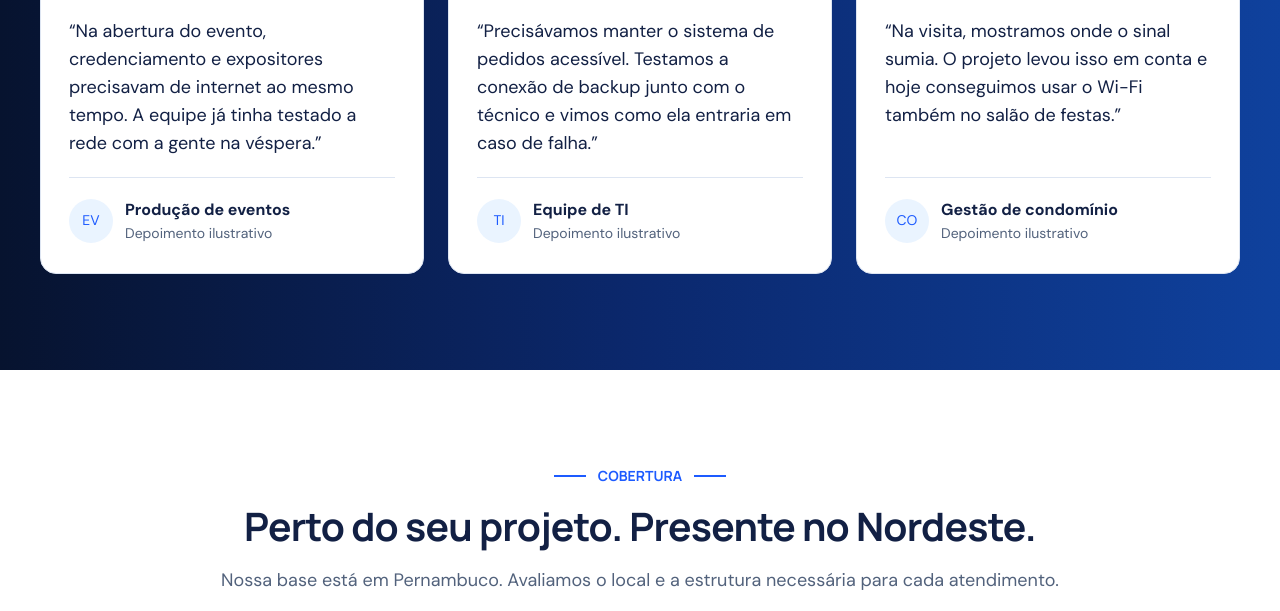
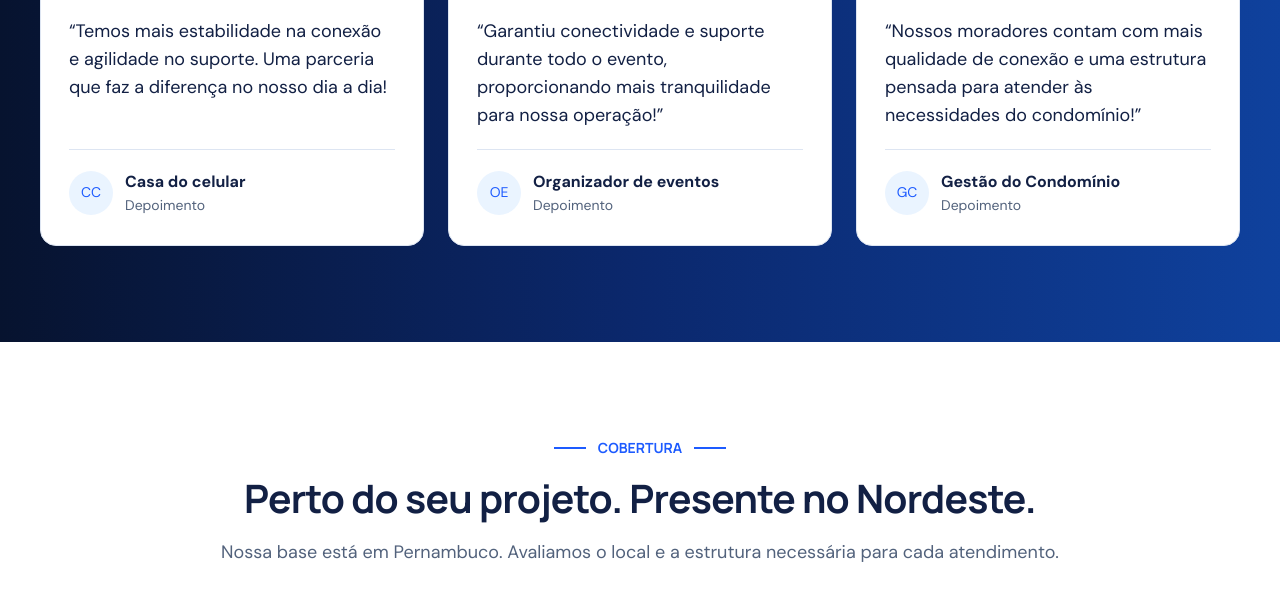
Before and after one commit to arthurcant/site-institucional-asterlink, a plain HTML site: page index.html in a window 1280 px wide. Shown: the part 6957-7568 px from the top of the page. Drawn offline with Linux system fonts and the light colour scheme.

Commit message:
atualização do index.html

```diff
--- a/index.html
+++ b/index.html
@@ -424,40 +424,34 @@ Infraestrutura e manutenção planejadas</p>
           <div class="grid-three testimonials">
             <figure class="testimonial">
               <img class="stars" src="assets/figma/12-285-imgCincoEstrelas.svg" alt="5 estrelas" loading="lazy" decoding="async">
-              <blockquote class="" data-figma-text="104:10">
-                “Na abertura do evento, credenciamento e expositores precisavam de internet ao mesmo tempo. A equipe já tinha testado a rede com a gente na véspera.”
-              </blockquote>
+              <blockquote class="" data-figma-text="104:10">“Temos mais estabilidade na conexão e agilidade no suporte. Uma parceria que faz a diferença no nosso dia a dia!</blockquote>
               <figcaption>
-                <span class="avatar" data-figma-text="104:14">EV</span>
+                <span class="avatar" data-figma-text="104:14">CC</span>
                 <div>
-                  <strong class="" data-figma-text="104:16">Produção de eventos</strong>
-                  <small class="" data-figma-text="104:17">Depoimento ilustrativo</small>
+                  <strong class="" data-figma-text="104:16">Casa do celular</strong>
+                  <small class="" data-figma-text="104:17">Depoimento</small>
                 </div>
               </figcaption>
             </figure>
             <figure class="testimonial">
               <img class="stars" src="assets/figma/12-285-imgCincoEstrelas.svg" alt="5 estrelas" loading="lazy" decoding="async">
-              <blockquote class="" data-figma-text="104:25">
-                “Precisávamos manter o sistema de pedidos acessível. Testamos a conexão de backup junto com o técnico e vimos como ela entraria em caso de falha.”
-              </blockquote>
+              <blockquote class="" data-figma-text="104:25">“Garantiu conectividade e suporte durante todo o evento, proporcionando mais tranquilidade para nossa operação!”</blockquote>
               <figcaption>
-                <span class="avatar" data-figma-text="104:29">TI</span>
+                <span class="avatar" data-figma-text="104:29">OE</span>
                 <div>
-                  <strong class="" data-figma-text="104:31">Equipe de TI</strong>
-                  <small class="" data-figma-text="104:32">Depoimento ilustrativo</small>
+                  <strong class="" data-figma-text="104:31">Organizador de eventos</strong>
+                  <small class="" data-figma-text="104:32">Depoimento</small>
                 </div>
               </figcaption>
             </figure>
             <figure class="testimonial">
               <img class="stars" src="assets/figma/12-285-imgCincoEstrelas.svg" alt="5 estrelas" loading="lazy" decoding="async">
-              <blockquote class="" data-figma-text="104:40">
-                “Na visita, mostramos onde o sinal sumia. O projeto levou isso em conta e hoje conseguimos usar o Wi-Fi também no salão de festas.”
-              </blockquote>
+              <blockquote class="" data-figma-text="104:40">“Nossos moradores contam com mais qualidade de conexão e uma estrutura pensada para atender às necessidades do condomínio!”</blockquote>
               <figcaption>
-                <span class="avatar" data-figma-text="104:44">CO</span>
+                <span class="avatar" data-figma-text="104:44">GC</span>
                 <div>
-                  <strong class="" data-figma-text="104:46">Gestão de condomínio</strong>
-                  <small class="" data-figma-text="104:47">Depoimento ilustrativo</small>
+                  <strong class="" data-figma-text="104:46">Gestão do Condomínio</strong>
+                  <small class="" data-figma-text="104:47">Depoimento</small>
                 </div>
               </figcaption>
             </figure>
@@ -572,13 +566,16 @@ Infraestrutura e manutenção planejadas</p>
                   <strong class="" data-figma-text="100:221">suporte@asterlink.com.br</strong>
                 </div>
               </a>
+              <a href="https://www.instagram.com/asterlink.oficial/">
               <span class="contact-channel">
                 <img class="contact-icon" src="assets/IconesDeRedeSociais/instagram azul  (3).svg" alt="" width="50" height="50">
                 <div>
                   <span class="" data-figma-text="100:225">Instagram</span>
-                  <strong class="" data-figma-text="100:226">Ásterlink</strong>
+                  <strong class="" data-figma-text="100:226">asterlink.oficial</strong>
                 </div>
               </span>
+              </a>
+
               <p class="contact-base" data-figma-text="44:463">Base em Recife e Jaboatão dos Guararapes — PE</p>
             </div>
             <form id="contact-form" action="https://wa.me/558199536703" method="get">
@@ -657,12 +654,16 @@ comercial@asterlink.com.br</p>
             <a href="https://wa.me/558199536703" aria-label="WhatsApp">
               <img src="assets/IconesDeRedeSociais/whatsapp azul  (1).svg" width="36" height="36" alt="">
             </a>
+            <a href="https://www.instagram.com/asterlink.oficial/">
               <span aria-label="Instagram">
                   <img src="assets/IconesDeRedeSociais/instagram azul  (3).svg" width="36" height="36" alt="">
                 </span>
+              </a>
+              <a href="https://www.facebook.com/asterlink.oficial/">
                 <span aria-label="Facebook">
                   <img src="assets/IconesDeRedeSociais/Facebook azul.svg" width="36" height="36" alt="">
                 </span>
+              </a>
           </div>
         </div>
         <nav aria-label="SOLUÇÕES">
@@ -685,13 +686,13 @@ comercial@asterlink.com.br</p>
           <a href="https://wa.me/558199536703">
             <img class="footer-contact-icon" src="assets/figma/47-2-imgIcon.svg" alt="" width="20" height="20">
             <strong class="" data-figma-text="47:58">(81) 99953-6703</strong>
-            <small class="" data-figma-text="47:60">Segunda a Sábado, 08h às
-20h</small>
+            <!-- <small class="" data-figma-text="47:60">Segunda a Sábado, 08h às
+20h</small> -->
           </a>
           <a href="mailto:contato@asterlink.com.br">
             <img class="footer-contact-icon" src="assets/figma/47-2-imgIcon1.svg" alt="" width="20" height="20">
             <strong class="" data-figma-text="47:65">comercial@asterlink.com.br</strong>
-            <small class="" data-figma-text="47:67">Suporte técnico 24h</small>
+            <!-- <small class="" data-figma-text="47:67">Suporte técnico 24h</small> -->
           </a>
         </div>
       </div>
```
Lines whose indentation alone changed are shown as unchanged.
